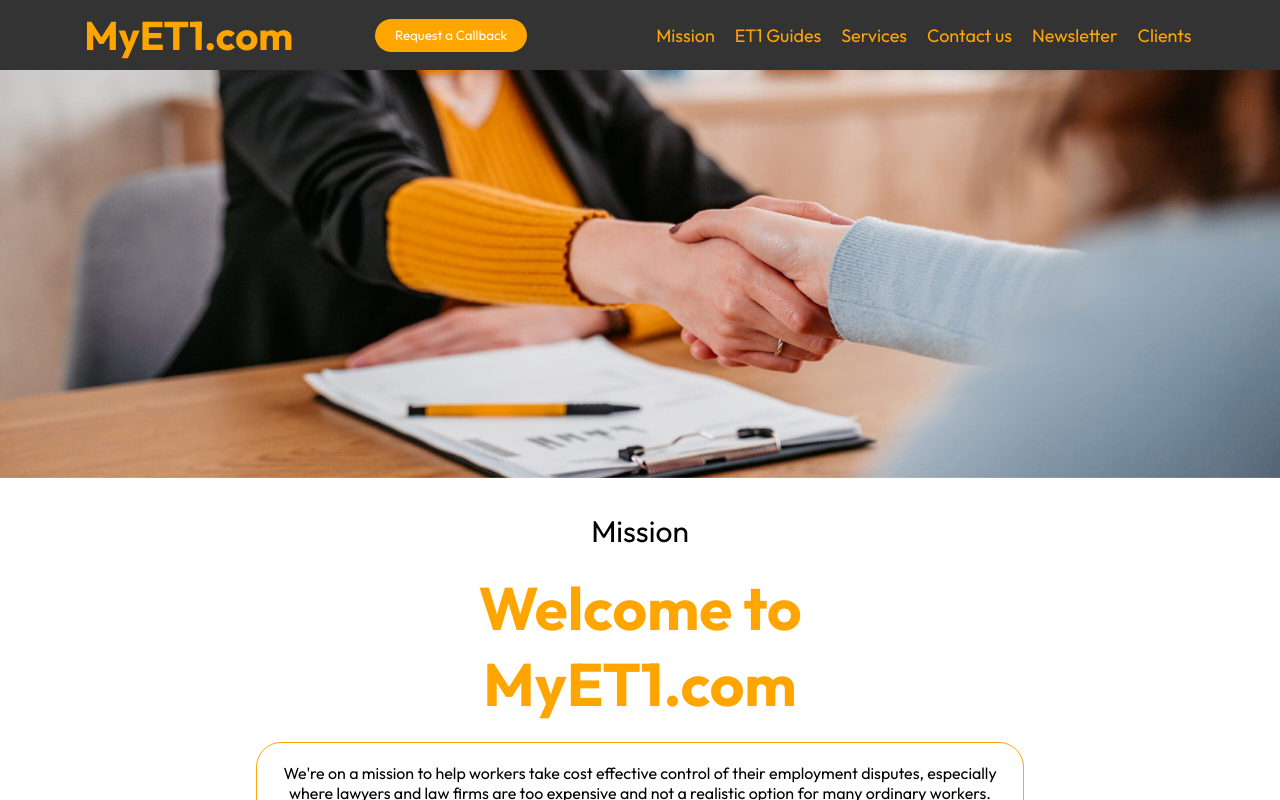
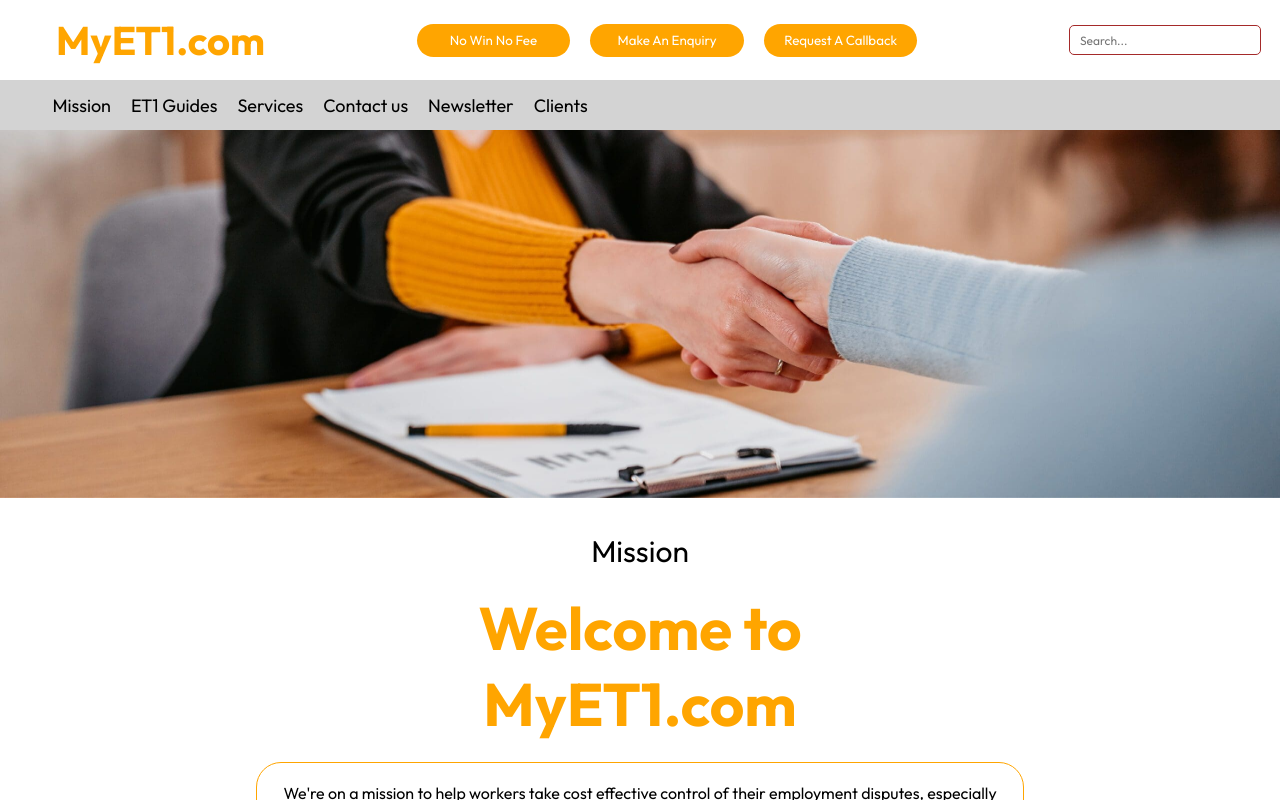
Before and after one commit to SabbirHossainRuet/myet-project, a React (Vite) app in the folder frontend/: page / in a window 1280 px wide. Shown: the top 800 px of the page. Built offline with nearby package versions, Linux system fonts and the light colour scheme.

Commit message:
Update 1 25.08.24

```diff
--- a/frontend/src/components/ETGuides/ETGuides.css
+++ b/frontend/src/components/ETGuides/ETGuides.css
@@ -235,4 +235,9 @@ hr {
         animation: fadeIn 0.2s;
 
     }
+
+    .et-bundle-item button {
+        min-width: 300px;
+
+    }
 }
--- a/frontend/src/components/Mission/Mission.css
+++ b/frontend/src/components/Mission/Mission.css
@@ -2,7 +2,7 @@
     width: 100%;
     min-height: 300px;
     position: relative;
-    top: 30px;
+    top: 50px;
     margin-bottom: 100px;
 }
 
--- a/frontend/src/components/Navbar/Navbar.css
+++ b/frontend/src/components/Navbar/Navbar.css
@@ -73,21 +73,71 @@
 /* Base Styles for Navbar */
 nav {
   display: flex;
+  flex-direction: column;
+  position: fixed;
+  /* Make the navbar fixed */
+  top: 0;
+  /* Stick it to the top of the page */
+  width: 100%;
+  /* Full width */
+  z-index: 1000;
+  /* Ensure it stays above other elements */
+  background-color: white;
+
+}
+
+.navbar-top {
+  display: flex;
+  flex-direction: row;
   justify-content: space-around;
+  align-items: center;
+  z-index: 1000;
+  background-color: white;
+  width: 100%;
+  height: 80px;
+}
+
+.navbar-top .buttons {
+  display: flex;
+  align-items: center;
+  justify-content: center;
+  flex-direction: row;
   gap: 20px;
+  z-index: 1000;
+  width: 60%;
+}
+
+.navbar-top .search-container {
+  border: 1px solid brown;
+  border-radius: 5px;
+  display: flex;
+  flex-direction: row;
+  gap: 5px;
   align-items: center;
-  padding: 10px 10px;
-  background-color: #333;
-  color: orange;
-  height: 70px;
-  width: 100%;
-  position: fixed;
+  margin-right: 10px;
+  padding: 5px;
   z-index: 1000;
+  width: 15%;
+}
+
+.search-box {
+  border: none;
+  outline: none;
+  flex-grow: 1;
+  font-size: 12px;
+}
+
+.navbar-bottom {
+  background-color: lightgrey;
+  height: 50px;
+  display: flex;
+  align-items: center;
 }
 
 nav h3 {
   font-size: 40px;
   width: 20%;
+  color: orange;
   text-align: right;
 }
 
@@ -98,9 +148,10 @@ nav h3 {
 .navbar-links-container {
   display: flex;
   justify-content: center;
+  align-items: center;
   width: 50%;
   gap: 20px;
-  color: orange;
+  color: black;
   font-size: 18px;
   cursor: pointer;
 }
@@ -109,17 +160,17 @@ nav h3 {
   text-decoration: underline;
 }
 
-nav button {
+.navbar-top .buttons button {
   border: none;
   border-radius: 20px;
   color: white;
-  width: 12%;
+  width: 20%;
   height: 33px;
   background-color: orange;
 
 }
 
-nav button:hover {
+.navbar-top .buttons button:hover {
   border-radius: 20px;
   color: white;
   background-color: rgb(89, 218, 149);
--- a/frontend/src/components/Navbar/Navbar.jsx
+++ b/frontend/src/components/Navbar/Navbar.jsx
@@ -41,6 +41,7 @@ import React, { useState } from "react";
 import './Navbar.css'
 import { Link, scroller } from 'react-scroll';
 import { HiOutlineBars3 } from "react-icons/hi2";
+import { CiSearch } from "react-icons/ci";
 import Box from "@mui/material/Box";
 import Drawer from "@mui/material/Drawer";
 import List from "@mui/material/List";
@@ -69,8 +70,20 @@ const Navbar = () => {
 
     return (
         <nav>
+            <div className="navbar-top">
                 <h3 onClick={handleTitleClick} style={{ cursor: 'pointer' }}>MyET1.com</h3>
-            <button>Request a Callback</button>
+                <div className="buttons">
+                    <button>No Win No Fee</button>
+                    <button>Make An Enquiry</button>
+                    <button>Request A Callback</button>
+                </div>
+                <div className="search-container">
+                    <CiSearch style={{ fontSize: '18px' }} />
+                    <input type="text" className="search-box" placeholder="Search..." />
+                </div>
+
+            </div>
+            <div className="navbar-bottom">
                 <div className="navbar-links-container">
                     <Link className="li" to="mission" duration={500} offset={-100}>Mission</Link>
                     <Link className="li" to="et-guides" duration={500} offset={-100}>ET1 Guides</Link>
@@ -78,6 +91,7 @@ const Navbar = () => {
                     <Link className="li" to="contact" duration={500} offset={-150}>Contact us</Link>
                     <Link className="li" to="newsletter" duration={500} offset={-200}>Newsletter</Link>
                     <Link className="li" to="clients" duration={500} offset={-100}>Clients</Link>
+                </div>
             </div>
             <div className="navbar-menu-container">
                 <HiOutlineBars3 style={iconStyle} onClick={() => setOpenMenu(true)} />
```
Lines whose indentation alone changed are shown as unchanged.
